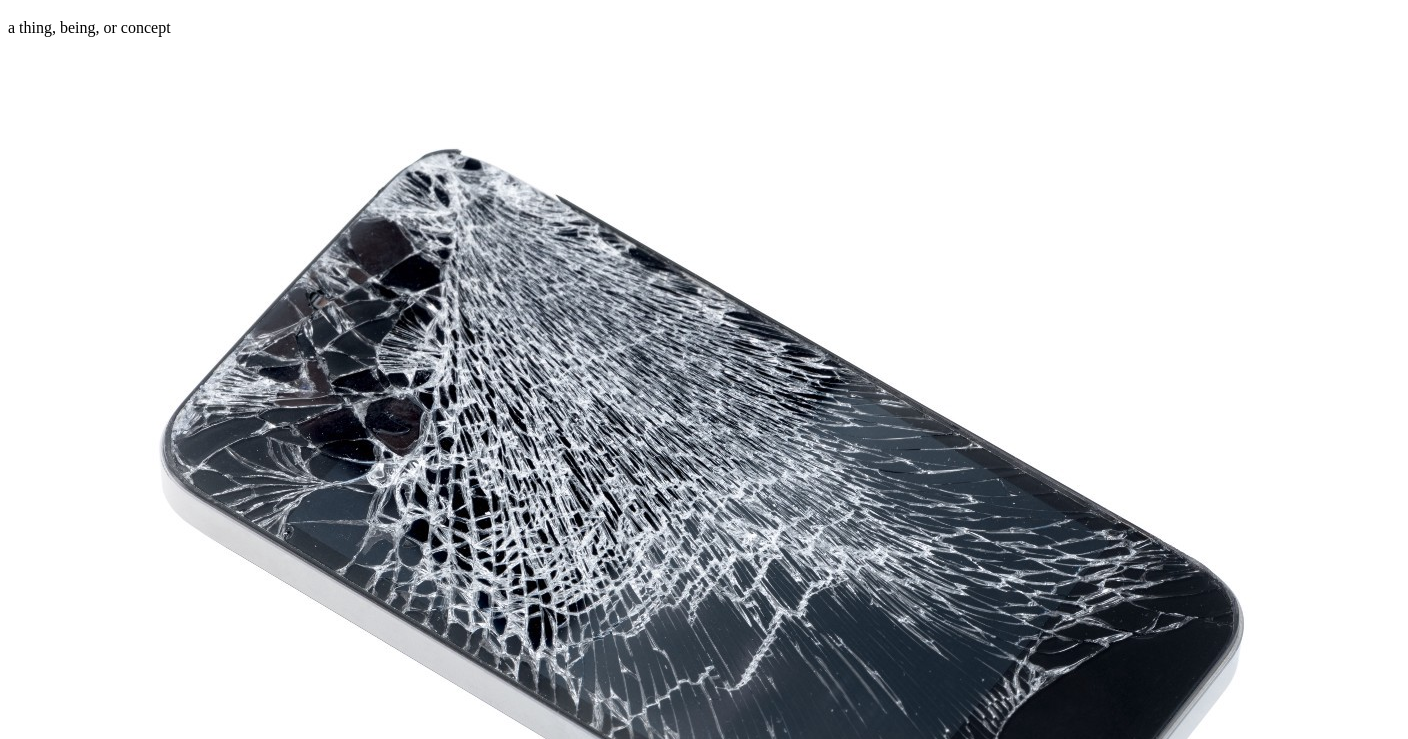
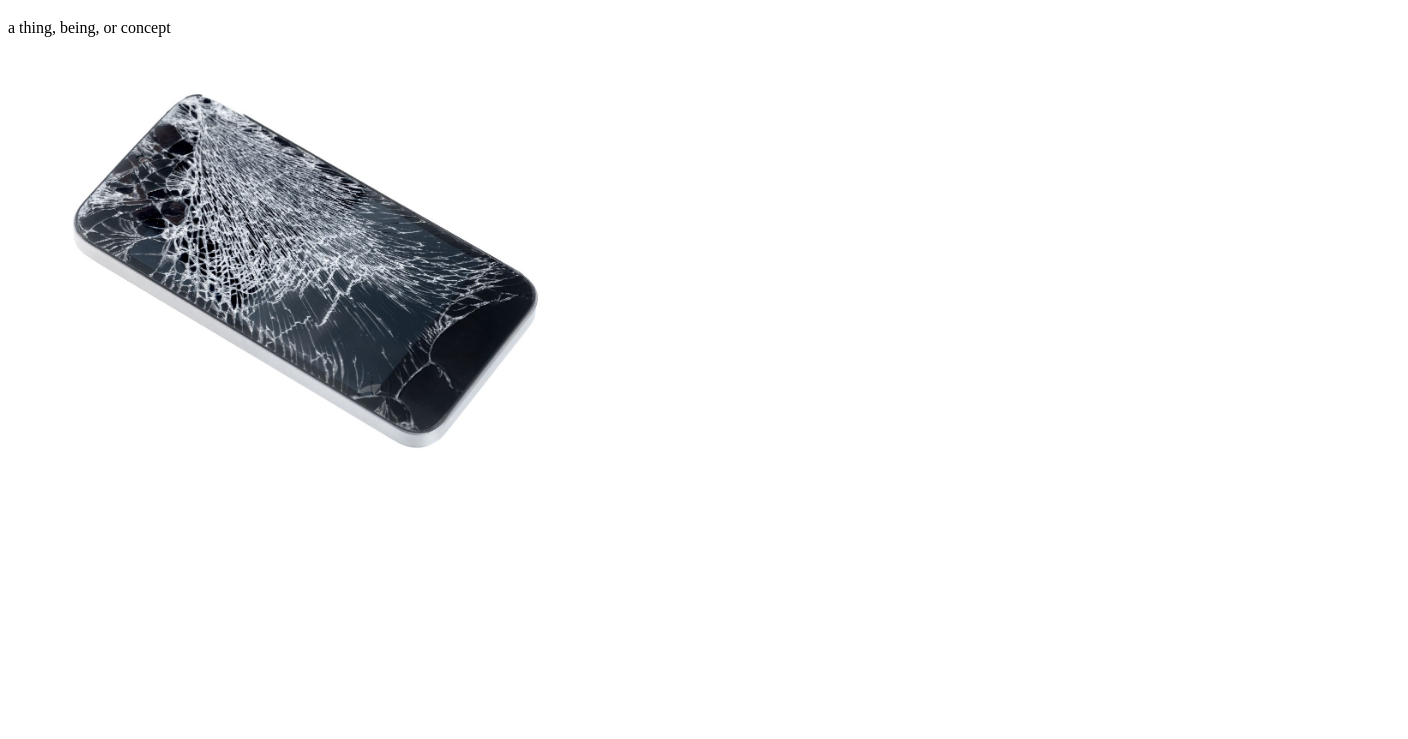
Before and after one commit to katyadolgikh/hse-tutorial, a plain HTML site: page index.html in a window 1280 px wide. Shown: the part 61-800 px from the top of the page, 1408 px wide, since content can reach past the window. Drawn offline with Linux system fonts and the light colour scheme.

Commit message:
width img

```diff
--- a/index.html
+++ b/index.html
@@ -11,6 +11,6 @@
     <p>
         a thing, being, or concept
     </p>
-    <img src="phone.jpeg" alt="телефон"/>
+    <img src="phone.jpeg" alt="телефон" width="600"/>
 </body>
 </html>
```
